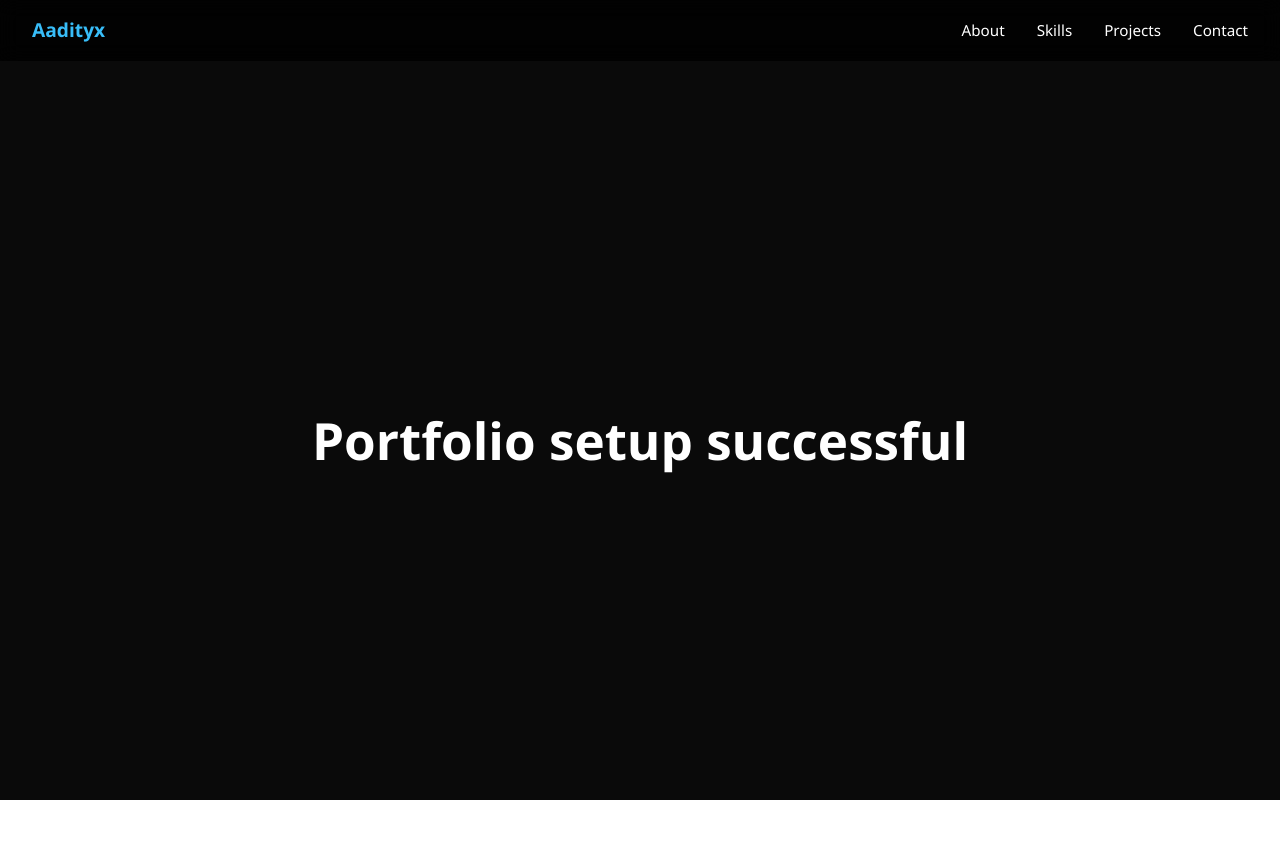
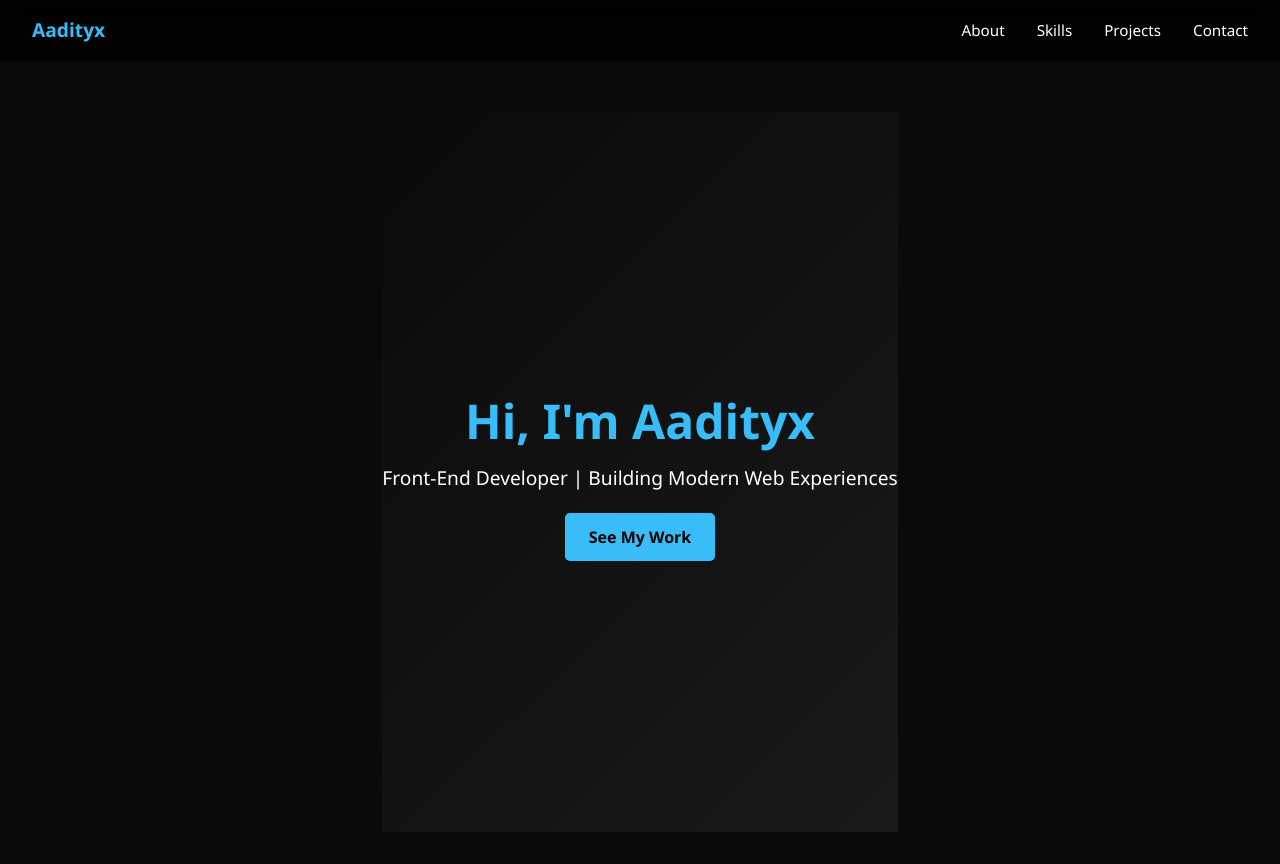
Before and after one commit to Aadityx/portfolio, a React (Vite) app: page / in a window 1280 px wide. Before the commit the page ends 800 px from the top, so only its background shows below. Built offline with nearby package versions, Linux system fonts and the light colour scheme.

Commit message:
Hero added

```diff
--- a/src/App.jsx
+++ b/src/App.jsx
@@ -3,6 +3,7 @@ import reactLogo from './assets/react.svg'
 import viteLogo from '/vite.svg'
 import './App.css'
 import Navbar from './components/Navbar'
+import Hero from './components/Hero'
 
 
 function App() {
@@ -10,7 +11,7 @@ function App() {
     <>
       <Navbar />
       <div style={{ paddingTop: '80px' }}>
-        <h1>Portfolio setup successful</h1>
+        <Hero />
       </div>
     </>
   )
--- /dev/null
+++ b/src/components/Hero.jsx
@@ -0,0 +1,15 @@
+import '../styles/hero.css';
+
+function Hero() {
+  return (
+    <section className="hero" id="hero">
+      <div className="hero-content">
+        <h1>Hi, I'm Aadityx</h1>
+        <p>Front-End Developer | Building Modern Web Experiences</p>
+        <a href="#projects" className="btn">See My Work</a>
+      </div>
+    </section>
+  )
+}
+
+export default Hero;
--- /dev/null
+++ b/src/styles/hero.css
@@ -0,0 +1,41 @@
+.hero {
+  height: 90vh;
+  display: flex;
+  align-items: center;
+  justify-content: center;
+  background: linear-gradient(135deg, #0a0a0a, #1a1a1a);
+  text-align: center;
+}
+
+.hero-content h1 {
+  font-size: 3rem;
+  color: var(--accent-color);
+  animation: fadeIn 1s ease forwards;
+}
+
+.hero-content p {
+  font-size: 1.2rem;
+  margin: 1rem 0 2rem;
+  color: var(--text-color);
+  animation: fadeIn 1.5s ease forwards;
+}
+
+.btn {
+  padding: 0.8rem 1.5rem;
+  background: var(--accent-color);
+  color: #000;
+  text-decoration: none;
+  font-weight: bold;
+  border-radius: 5px;
+  transition: transform 0.3s ease;
+}
+
+.btn:hover {
+  transform: scale(1.1);
+}
+
+/* Simple fade-in animation */
+@keyframes fadeIn {
+  0% { opacity: 0; transform: translateY(20px);}
+  100% { opacity: 1; transform: translateY(0);}
+}
```
